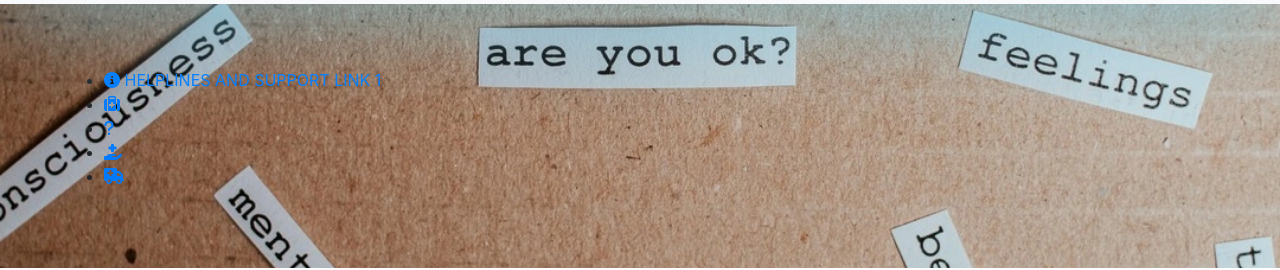
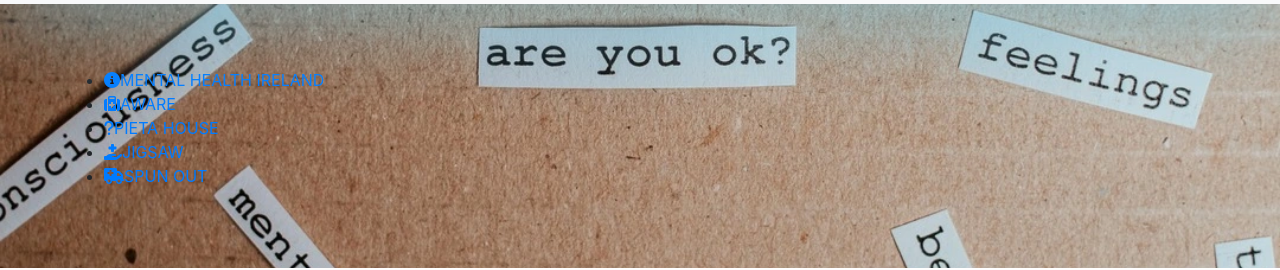
Before and after one commit to Patrick5009/Get-Help-With-Your-Mental-Health, a plain HTML site: page helplines-and-support.html in a window 1280 px wide. Shown: the part 352-622 px from the top of the page. Drawn offline with nearby package versions, Linux system fonts and the light colour scheme.

Commit message:
added links to 5 mental health site in the helplines and support page

```diff
--- a/helplines-and-support.html
+++ b/helplines-and-support.html
@@ -8,6 +8,12 @@
         integrity="sha384-xOolHFLEh07PJGoPkLv1IbcEPTNtaed2xpHsD9ESMhqIYd0nLMwNLD69Npy4HI+N" crossorigin="anonymous">
     <title>Get Help With Your Mental Health</title>
     <link rel="stylesheet" href="assets/css/style.css">
+    <!--favicon-->
+  <link rel="apple-touch-icon" sizes="180x180" href="/assets/favicon_io/apple-touch-icon.png">
+  <link rel="icon" type="image/png" sizes="32x32" href="assets/favicon_io/favicon-32x32.png">
+  <link rel="icon" type="image/png" sizes="16x16" href="assets/favicon_io/favicon-16x16.png">
+  <link rel="manifest" href="/site.webmanifest">
+
 </head>
 
 <body>
@@ -49,29 +55,29 @@
         <section id="main-background">
             <ul id="">
                 <li>
-                    <a href="https://www.aware.ie/support/support-line/" target="_blank" rel="noopener"
+                    <a href="https://www.mentalhealthireland.ie/" target="_blank" rel="noopener"
                         aria-label="Visit our aware page (opens in a new tab)">
-                        <i class="fa-solid fa-circle-info"></i> HELPLINES AND SUPPORT LINK 1</a>
+                        <i class="fa-solid fa-circle-info"></i>MENTAL HEALTH IRELAND</a>
                 </li>
                 <li>
-                    <a href="https://www.aware.ie/support/support-line/" target="_blank" rel="noopener"
+                    <a href="https://www.aware.ie/" target="_blank" rel="noopener"
                         aria-label="Visit our aware page (opens in a new tab)">
-                        <i class="fa-solid fa-suitcase-medical"></i></a>
+                        <i class="fa-solid fa-suitcase-medical"></i>AWARE</a>
                 </li>
                 <li>
-                    <a href="https://www.aware.ie/support/support-line/" target="_blank" rel="noopener"
+                    <a href="https://www.pieta.ie/" target="_blank" rel="noopener"
                         aria-label="Visit our aware page (opens in a new tab)">
-                        <i class="fa-solid fa-question"></i></a>
+                        <i class="fa-solid fa-question"></i>PIETA HOUSE</a>
                 </li>
                 <li>
-                    <a href="https://www.aware.ie/support/support-line/" target="_blank" rel="noopener"
+                    <a href="https://www.jigsaw.ie/" target="_blank" rel="noopener"
                         aria-label="Visit our aware page (opens in a new tab)">
-                        <i class="fa-solid fa-hand-holding-medical"></i></a>
+                        <i class="fa-solid fa-hand-holding-medical"></i>JIGSAW</a>
                 </li>
                 <li>
-                    <a href="https://www.aware.ie/support/support-line/" target="_blank" rel="noopener"
+                    <a href="https://www.spunout.ie/" target="_blank" rel="noopener"
                         aria-label="Visit our aware page (opens in a new tab)">
-                        <i class="fa-solid fa-truck-medical"></i></a>
+                        <i class="fa-solid fa-truck-medical"></i>SPUN OUT</a>
                 </li>
             </ul>
         </section>
```
Also changed, not shown: infographics.html (+6 -0 lines), video-testimonials.html (+6 -0 lines).
